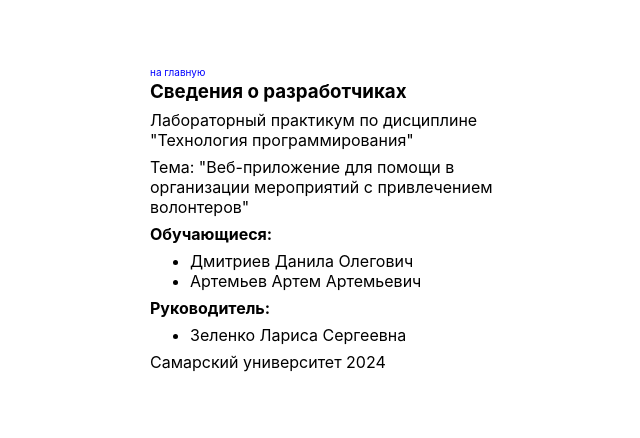
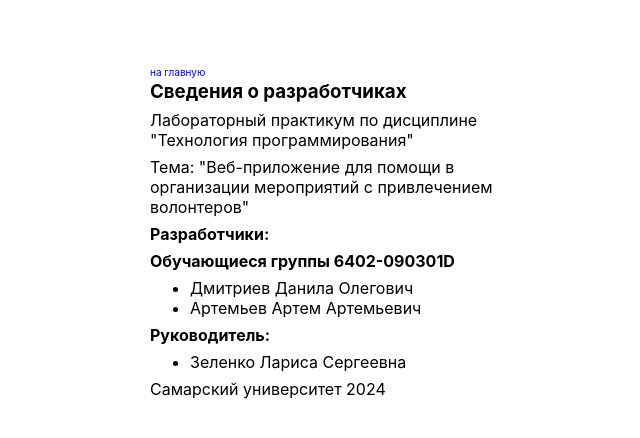
Before and after one commit to shottaneflow/frontendVolunteer, a React (Create React App) app: page /about-developers in a window 1280 px wide. Shown: the top 438 px of the page, without its empty margins (240-880 px from the left). Built offline with nearby package versions, Linux system fonts and the light colour scheme.

Commit message:
Обучающиеся

```diff
--- a/src/developers-layout/DeveloperPage.js
+++ b/src/developers-layout/DeveloperPage.js
@@ -8,20 +8,21 @@ const DeveloperPage = () => {
             <Link to="/events" className="dev-link">
                 на главную
             </Link>
-            <h3 style={{marginTop:"0px"}} className="without-margin">
+            <h3 style={{marginTop: "0px"}} className="without-margin">
                 Сведения о разработчиках
             </h3>
             <a>Лабораторный практикум по дисциплине <br/>
-            "Технология программирования"</a>
-            <div style={{marginTop:"7px"}}>
+                "Технология программирования"</a>
+            <div style={{marginTop: "7px"}}>
                 <a>Тема: "Веб-приложение для помощи в<br/>
-                организации мероприятий с привлечением<br/>
-                волонтеров"</a>
+                    организации мероприятий с привлечением<br/>
+                    волонтеров"</a>
             </div>
 
-            <h4 className="without-margin">Обучающиеся:</h4>
+            <h4 className="without-margin">Разработчики:</h4>
+            <h4 className="without-margin">Обучающиеся группы 6402-090301D</h4>
+            <ul className="without-margin">
 
-            <ul className="without-margin">
                 <li>Дмитриев Данила Олегович</li>
                 <li>Артемьев Артем Артемьевич</li>
             </ul>
```
